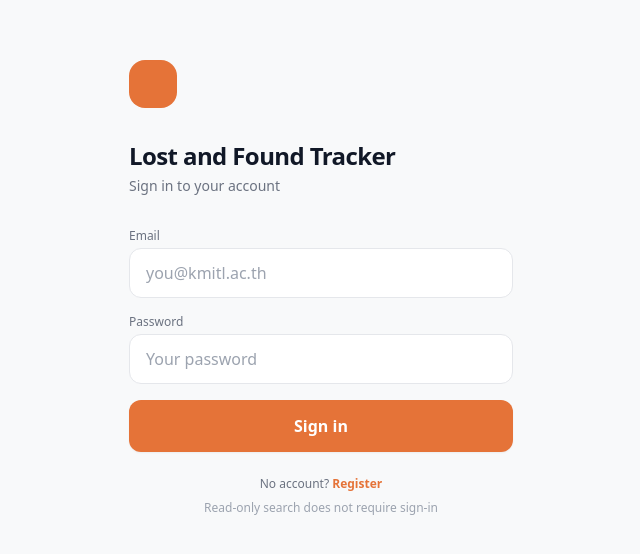
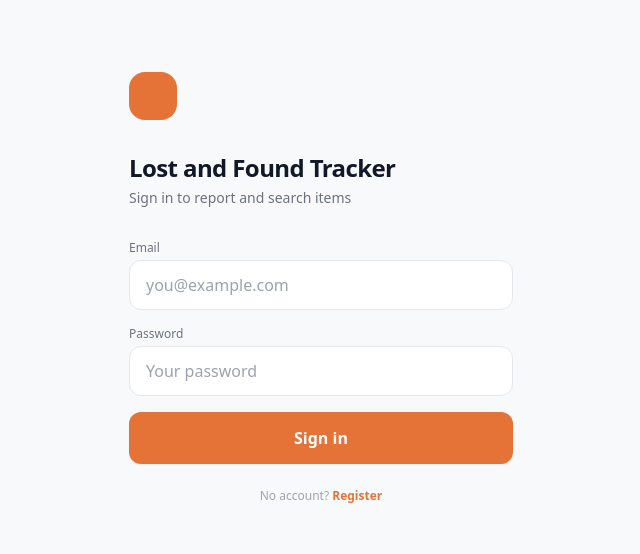
Before and after one commit to AyePyaePyaeKhin-11/Lost_found_tracker, a Next.js app in the folder acpapp/nextjs/: page /login in a window 1280 px wide. Shown: the part 112-666 px from the top of the page, without its empty margins (319-959 px from the left). Built offline with nearby package versions, Linux system fonts and the light colour scheme; no server answers.

Commit message:
merge: take main's login.js, keep billing work

```diff
--- a/acpapp/nextjs/pages/login.js
+++ b/acpapp/nextjs/pages/login.js
@@ -1,43 +1,35 @@
 import React, { useState } from 'react';
 import Link from 'next/link';
 import { useRouter } from 'next/router';
-
-const API = process.env.NEXT_PUBLIC_API_URL || 'http://localhost:8000';
+import { saveSession } from '../lib/api';
 
 export default function Login() {
+  const router = useRouter();
   const [email, setEmail] = useState('');
   const [password, setPassword] = useState('');
-  const [error, setError] = useState(null);
+  const [error, setError] = useState('');
   const [loading, setLoading] = useState(false);
-  const router = useRouter();
 
   const handleLogin = async (e) => {
     e.preventDefault();
-    setError(null);
+    setError('');
+    setLoading(true);
 
-    if (!/^[^@\s]+@[^@\s]+\.[^@\s]+$/.test(email)) {
-      setError('Please enter a valid email.');
-      return;
-    }
-    if (!password) {
-      setError('Please enter your password.');
-      return;
-    }
-
-    setLoading(true);
     try {
-      const res = await fetch(`${API}/api/login`, {
+      // Relative URL: Next.js rewrites /api/* to the FastAPI container.
+      const res = await fetch('/api/login', {
         method: 'POST',
         headers: { 'Content-Type': 'application/json' },
         body: JSON.stringify({ email, password }),
       });
+
       const data = await res.json().catch(() => ({}));
-      if (!res.ok) throw new Error(data.detail || 'Login failed.');
+      if (!res.ok) {
+        throw new Error(data.detail || 'Login failed');
+      }
 
-      localStorage.setItem('token', data.token);
-      localStorage.setItem('role', data.role);
-      localStorage.setItem('email', data.email);
-      router.push(data.role === 'admin' ? '/pricing' : '/');
+      saveSession(data); // stores token, email, role in localStorage
+      router.push('/products');
     } catch (err) {
       setError(err.message);
     } finally {
@@ -51,13 +43,7 @@ export default function Login() {
         <div className="w-12 h-12 bg-[#E57338] rounded-2xl mb-8"></div>
 
         <h1 className="text-2xl font-bold text-gray-900 tracking-tight">Lost and Found Tracker</h1>
-        <p className="text-sm text-gray-500 mt-1 mb-8">Sign in to your account</p>
-
-        {error && (
-          <div role="alert" className="mb-4 rounded-xl border border-red-200 bg-red-50 px-4 py-3 text-sm text-red-700">
-            {error}
-          </div>
-        )}
+        <p className="text-sm text-gray-500 mt-1 mb-8">Sign in to report and search items</p>
 
         <form onSubmit={handleLogin} className="space-y-4">
           <div>
@@ -67,9 +53,12 @@ export default function Login() {
               value={email}
               onChange={(e) => setEmail(e.target.value)}
               className="w-full px-4 py-3 bg-white border border-gray-200 rounded-xl text-gray-900 focus:outline-none focus:border-[#E57338]"
-              placeholder="you@kmitl.ac.th"
+              placeholder="you@example.com"
+              autoComplete="email"
+              required
             />
           </div>
+
           <div>
             <label className="block text-xs font-medium text-gray-500 mb-1">Password</label>
             <input
@@ -78,26 +67,27 @@ export default function Login() {
               onChange={(e) => setPassword(e.target.value)}
               className="w-full px-4 py-3 bg-white border border-gray-200 rounded-xl text-gray-900 focus:outline-none focus:border-[#E57338]"
               placeholder="Your password"
+              autoComplete="current-password"
+              required
             />
           </div>
+
+          {error && <p className="text-sm text-red-600">{error}</p>}
 
           <button
             type="submit"
             disabled={loading}
-            className="w-full py-3.5 bg-[#E57338] hover:bg-[#d66126] disabled:opacity-60 text-white font-semibold rounded-xl transition duration-150 shadow-sm"
+            className="w-full py-3.5 bg-[#E57338] hover:bg-[#d66126] text-white font-semibold rounded-xl transition duration-150 shadow-sm disabled:opacity-60"
           >
             {loading ? 'Signing in...' : 'Sign in'}
           </button>
         </form>
 
-        <p className="text-center text-xs text-gray-500 mt-6">
+        <p className="text-center text-xs text-gray-400 mt-6">
           No account?{' '}
-          <Link href="/register" className="font-semibold text-[#E57338]">
+          <Link href="/register" className="text-[#E57338] font-semibold hover:underline">
             Register
           </Link>
-        </p>
-        <p className="text-center text-xs text-gray-400 mt-2">
-          Read-only search does not require sign-in
         </p>
       </div>
     </div>
```
